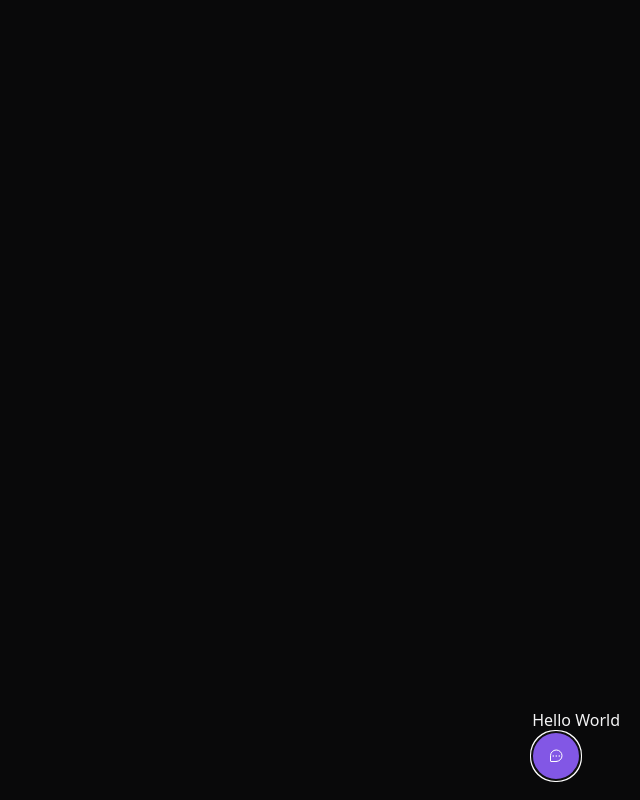
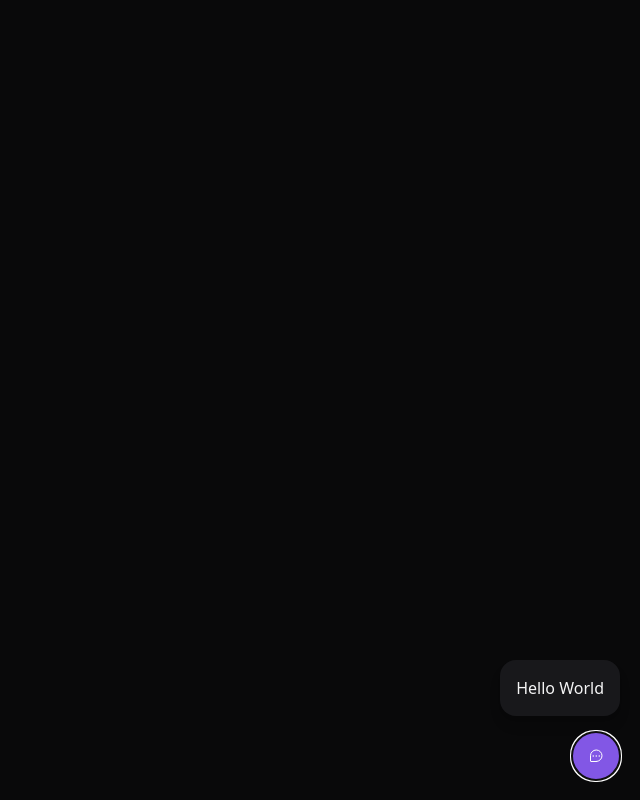
Before and after one commit to jeanmalves/feedget, a React (Vite) app: page / in a window 1280 px wide. Both pictures are taken after a click on the button "Feedback". Shown: the whole page, without its empty margins (640-1280 px from the left). Built offline with nearby package versions, Linux system fonts and the light colour scheme.

Commit message:
Added form to widget

```diff
--- a/src/components/Widget.tsx
+++ b/src/components/Widget.tsx
@@ -1,10 +1,13 @@
 import { ChatTeardropDots } from 'phosphor-react';
 import { Popover } from '@headlessui/react';
+import { WidgetForm } from './WidgetForm';
 
 export function Widget() {
 	return (
-		<Popover className="absolute bottom-5 right-5">
-			<Popover.Panel>Hello World</Popover.Panel>
+		<Popover className="absolute bottom-5 right-5 flex flex-col items-end">
+			<Popover.Panel>
+				<WidgetForm />
+			</Popover.Panel>
 
 			<Popover.Button className="bg-brand-500 rounded-full px-3 h-12 text-white flex items-center group">
 				<ChatTeardropDots className="w-6 h6" />
```
